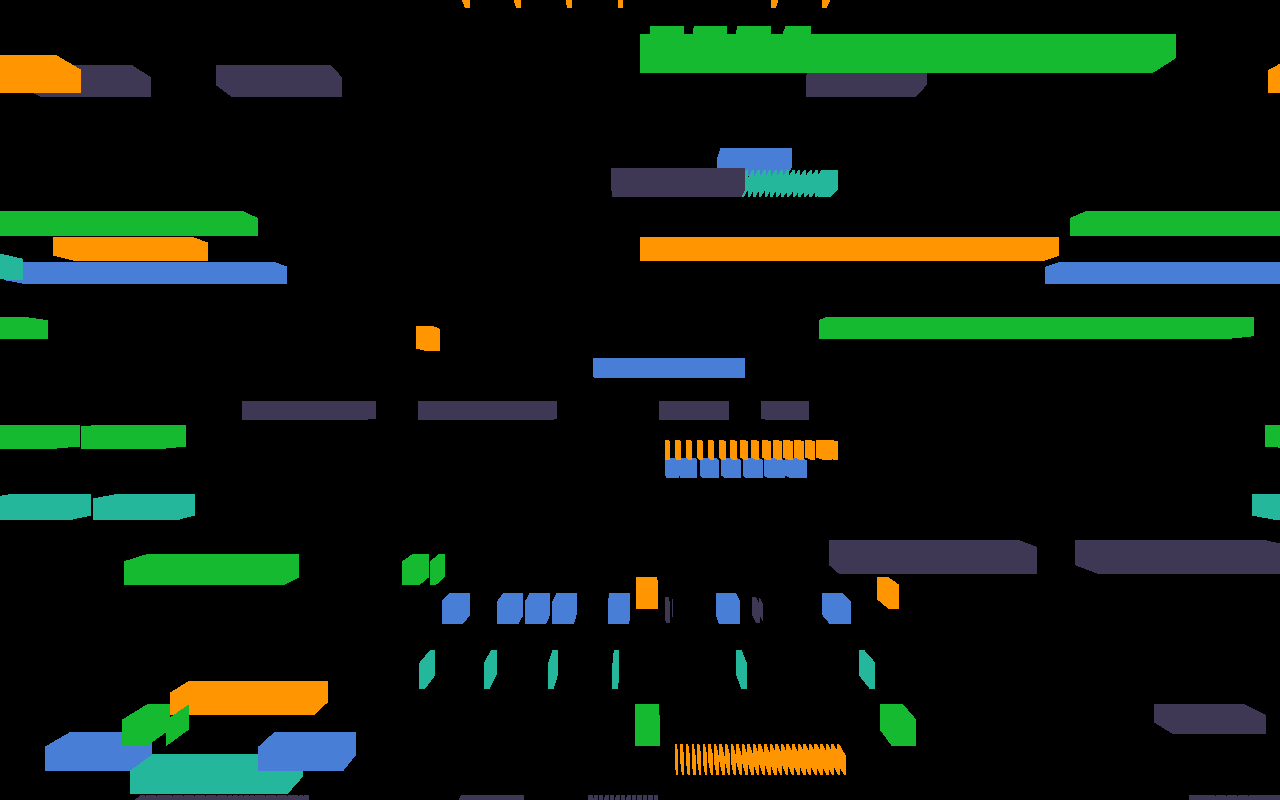
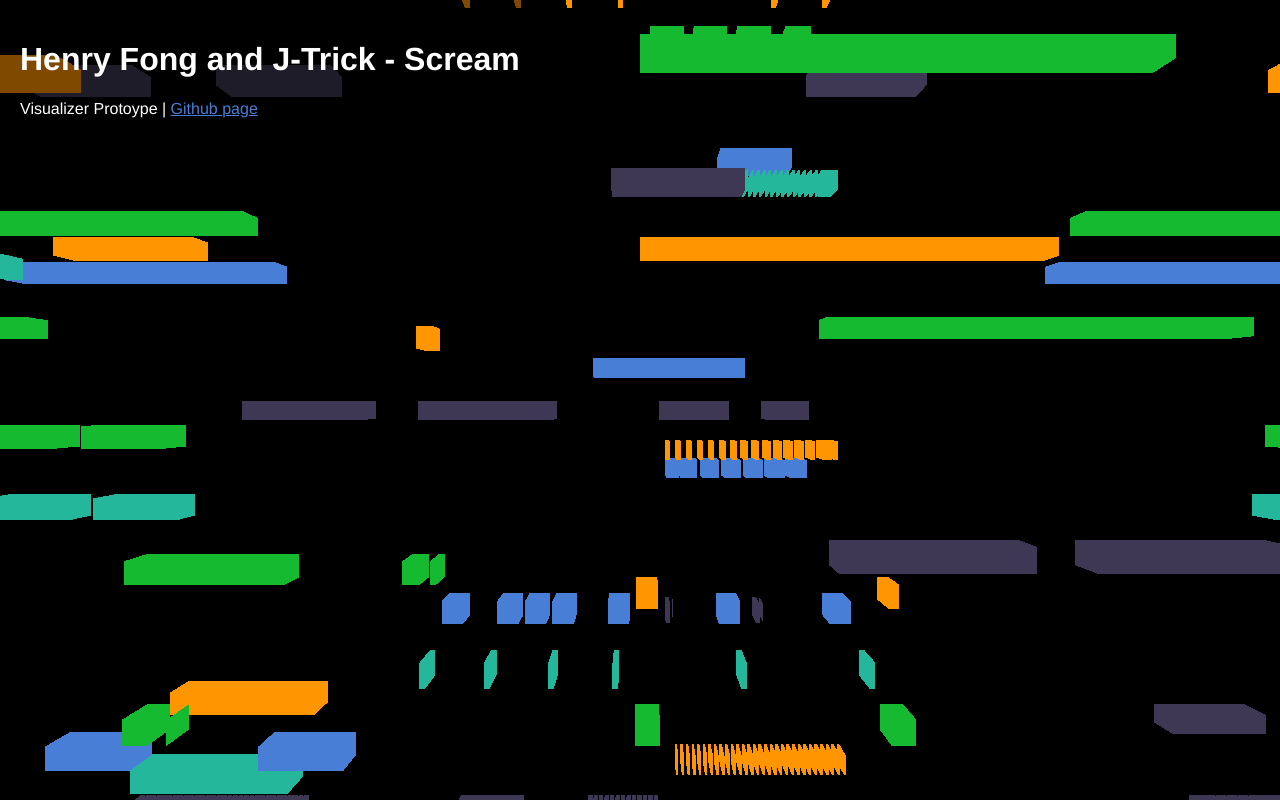
Before and after one commit to joemclean/splice-dna-visualizer, a plain HTML site: page index.html in a window 1280 px wide. Drawn offline with Linux system fonts and the light colour scheme; animation ran at ten frames a second.

Commit message:
Adding title card

```diff
--- a/index.html
+++ b/index.html
@@ -2,11 +2,33 @@
   <head>
     <title>My first Three.js app</title>
     <style>
-      body { margin: 0; }
+      body {
+        margin: 0;
+        color: #ffffff;
+        position: relative;
+        font-family: Helvetica, Arial, sans-serif;
+        background-color: #000;
+      }
+      .overlay {
+        position: absolute;
+        margin: 0px;
+        padding: 20px;
+        background-color: rgba(0,0,0,0.5);
+      }
+
+      .overlay a {
+        color: #497ed6;
+      }
       canvas { width: 100%; height: 100% }
     </style>
   </head>
   <body>
+    <div class="overlay">
+      <h1>
+        Henry Fong and J-Trick - Scream
+      </h1>
+      Visualizer Protoype | <a href="https://github.com/joemclean/splice-dna-visualizer">Github page</a>
+    </div>
     <script src="js/three.min.js"></script>
     <script src="js/orbitcontrols.js"></script>
     <script src="js/songdata.js"></script>
```
